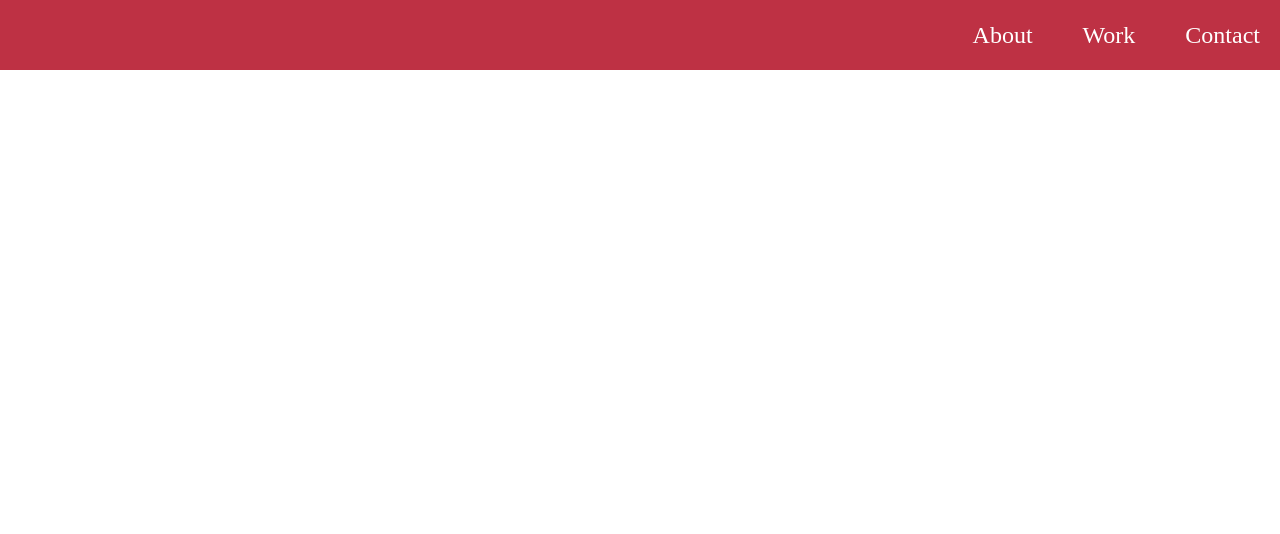
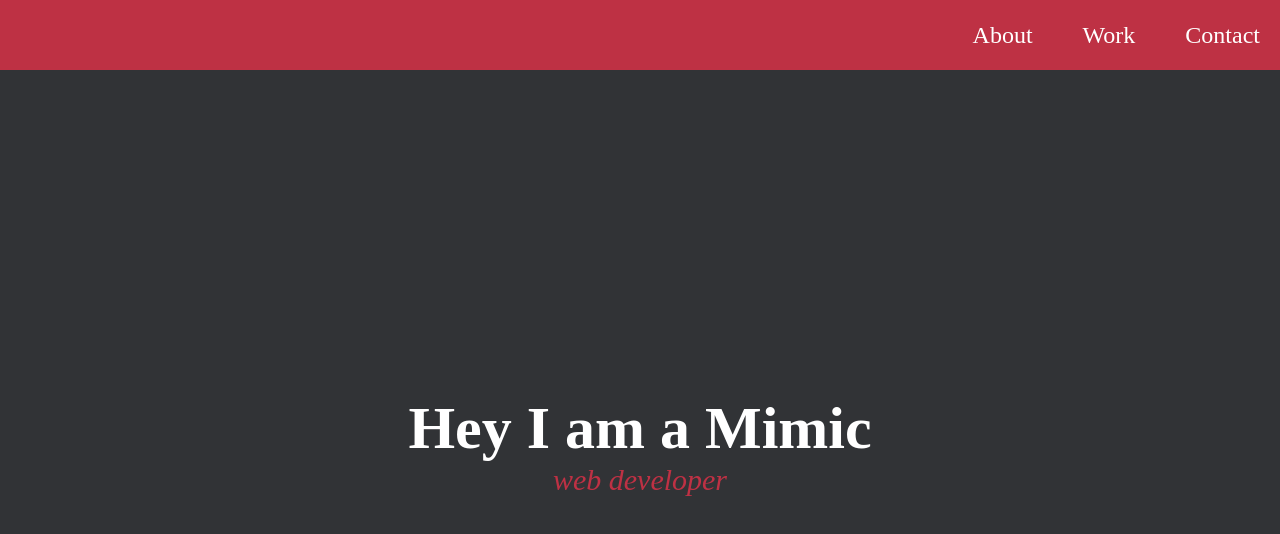
Before and after one commit to vikrantkkk/vikrant-akanni, a plain HTML site: page index.html in a window 1280 px wide. Drawn offline with Linux system fonts and the light colour scheme.

Commit message:
added welcome section

```diff
--- a/css/style.css
+++ b/css/style.css
@@ -15,7 +15,7 @@
   align-items: center;
   list-style: none;
   gap: 50px;
-    padding: 0 20px 0
+  padding: 0 20px 0;
 }
 
 nav a {
@@ -25,5 +25,25 @@
 }
 nav li a:hover {
   background: blueviolet;
-  padding: 28% 10px
+  padding: 28% 10px;
 }
+
+#welcome-section {
+  height: calc(100vh - 70px);
+  background-color: #313336;
+  padding: 10px;
+  display: flex;
+  flex-direction: column;
+  justify-content: center;
+  align-items: center;
+}
+#welcome-section h1 {
+  color: #fff;
+  font-size: 60px;
+}
+
+#welcome-section p {
+  color: #be3144;
+  font-size: 30px;
+  font-style: italic;
+}
--- a/index.html
+++ b/index.html
@@ -1,30 +1,33 @@
 <!DOCTYPE html>
 <html lang="en">
   <head>
-    <meta charset="UTF-8">
+    <meta charset="UTF-8" />
     <title>Fork Me! FCC: Test Suite Template</title>
-    <link rel="stylesheet" href="css/style.css">
+    <link rel="stylesheet" href="css/style.css" />
   </head>
 
   <body>
+    <div class="Container">
       <nav>
         <ul>
           <li>
             <a href="#">About</a>
           </li>
           <li>
-          <a href="#">
-            Work
-          </a>
+            <a href="#"> Work </a>
           </li>
           <li>
             <a href="#">Contact</a>
           </li>
         </ul>
       </nav>
-
+      <div id="welcome-section">
+        <h1>Hey I am a Mimic</h1>
+        <p>web developer</p>
+      </div>
+    </div>
 
     <script src="https://cdn.freecodecamp.org/testable-projects-fcc/v1/bundle.js"></script>
-    <script  src="js/index.js"></script>
+    <script src="js/index.js"></script>
   </body>
 </html>
```
Lines whose indentation alone changed are shown as unchanged.
